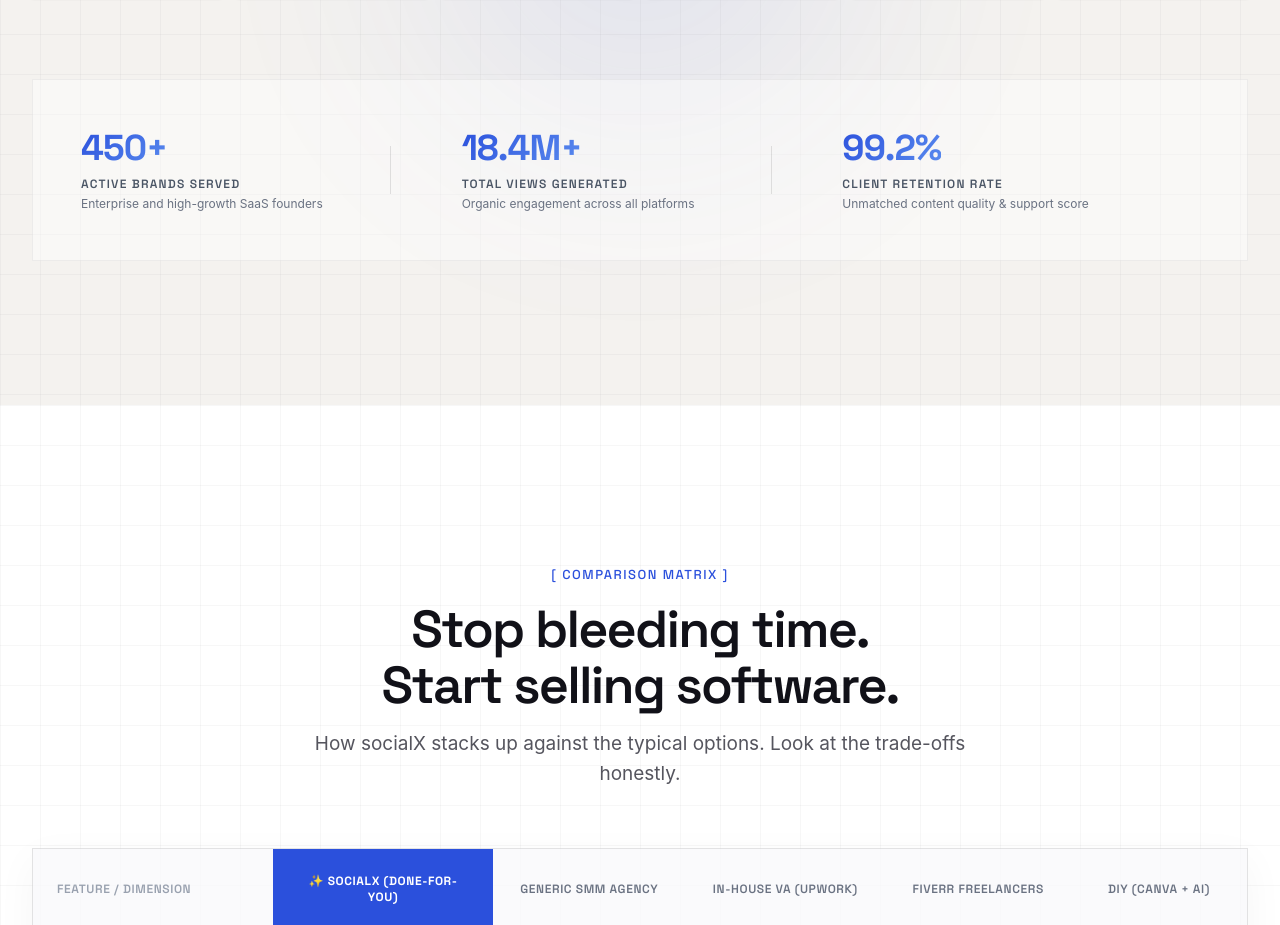
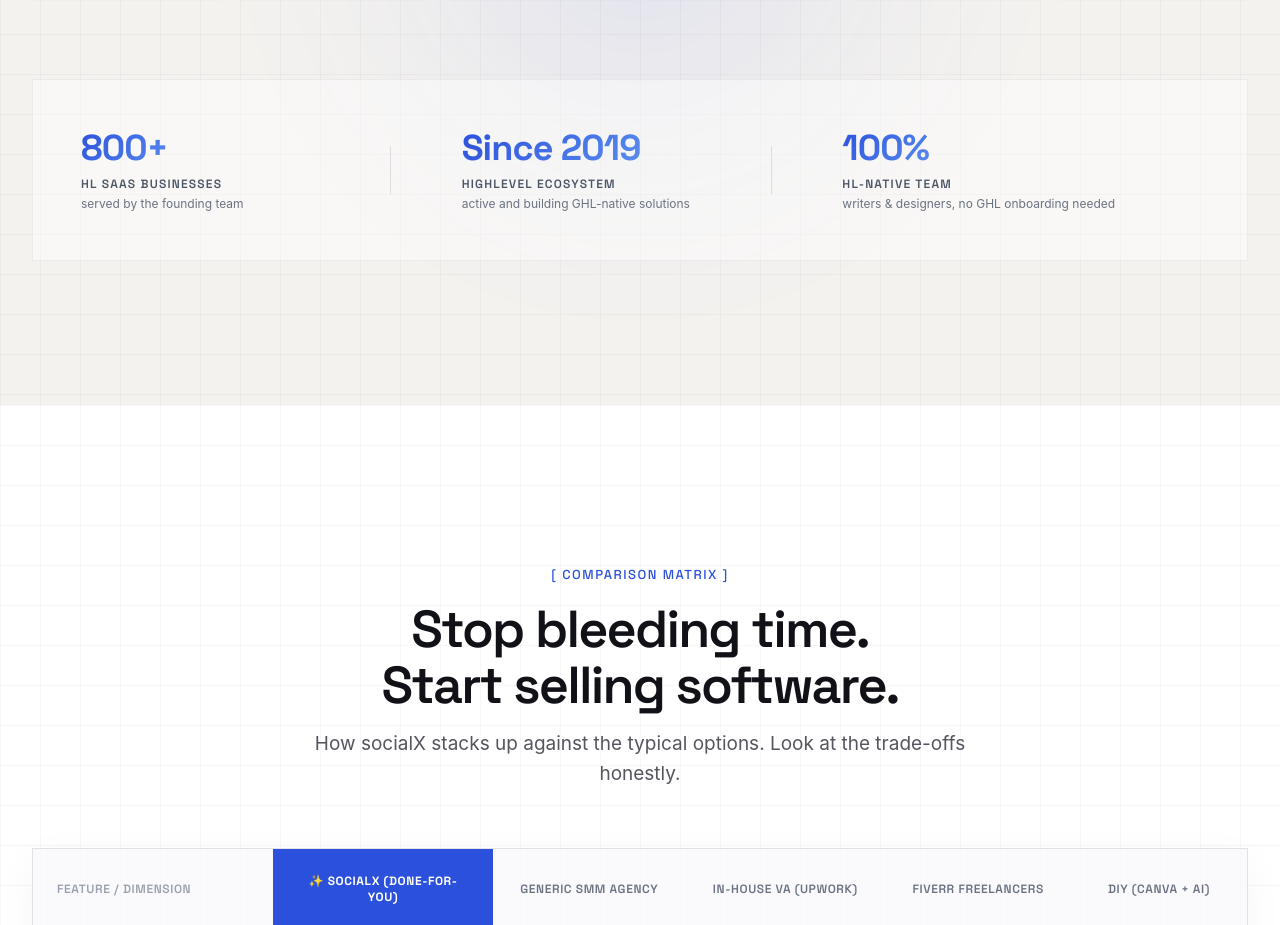
Before and after one commit to einfoengine/socialx, a Next.js app: page / in a window 1280 px wide. Shown: the part 5945-6870 px from the top of the page. Built offline with nearby package versions, Linux system fonts and the light colour scheme; a web font is replaced by a local one.

Commit message:
Primary done June 9

```diff
--- a/components/ClientLogos.tsx
+++ b/components/ClientLogos.tsx
@@ -70,9 +70,9 @@ const LOGOS = [
 ];
 
 const METRICS = [
-  { value: "450+", label: "Active Brands Served", desc: "Enterprise and high-growth SaaS founders" },
-  { value: "18.4M+", label: "Total Views Generated", desc: "Organic engagement across all platforms" },
-  { value: "99.2%", label: "Client Retention Rate", desc: "Unmatched content quality & support score" },
+  { value: "800+", label: "HL SaaS Businesses", desc: "served by the founding team" },
+  { value: "Since 2019", label: "HighLevel Ecosystem", desc: "active and building GHL-native solutions" },
+  { value: "100%", label: "HL-Native Team", desc: "writers & designers, no GHL onboarding needed" },
 ];
 
 export default function ClientLogos() {
```
